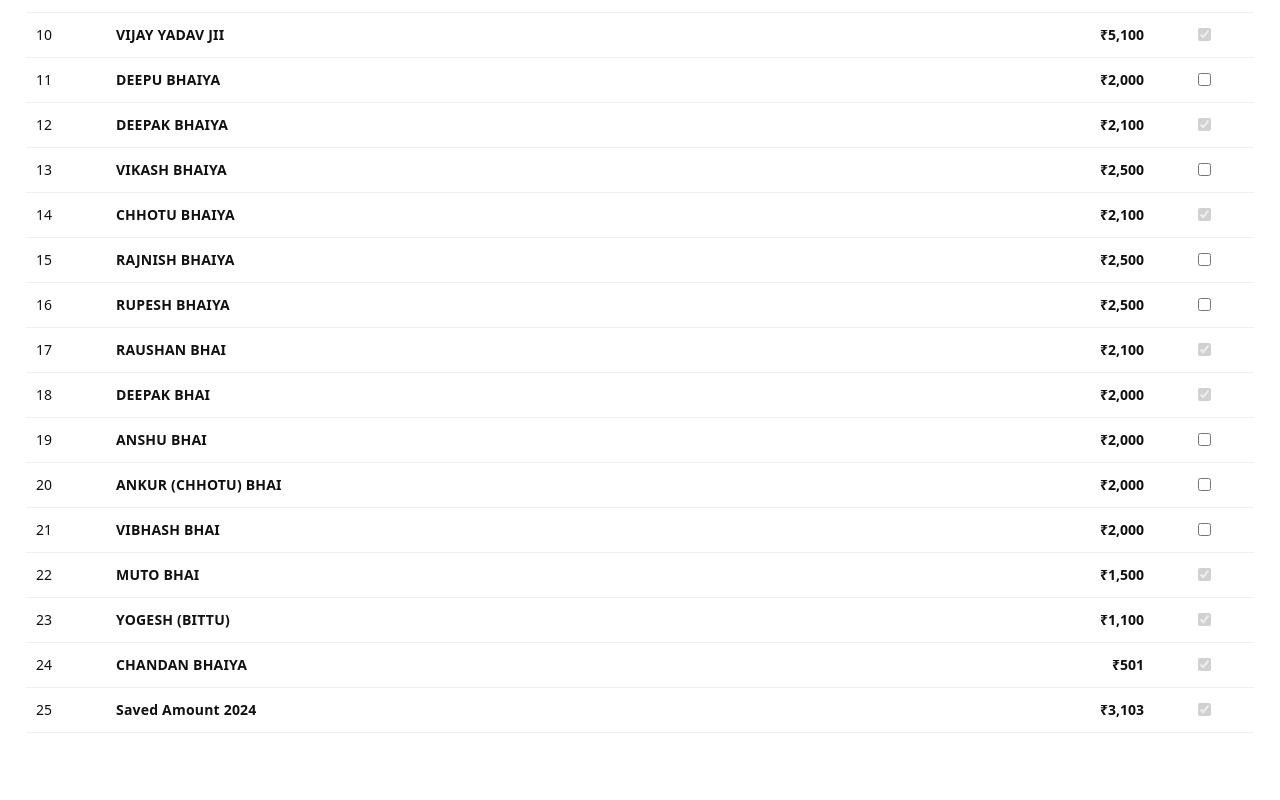
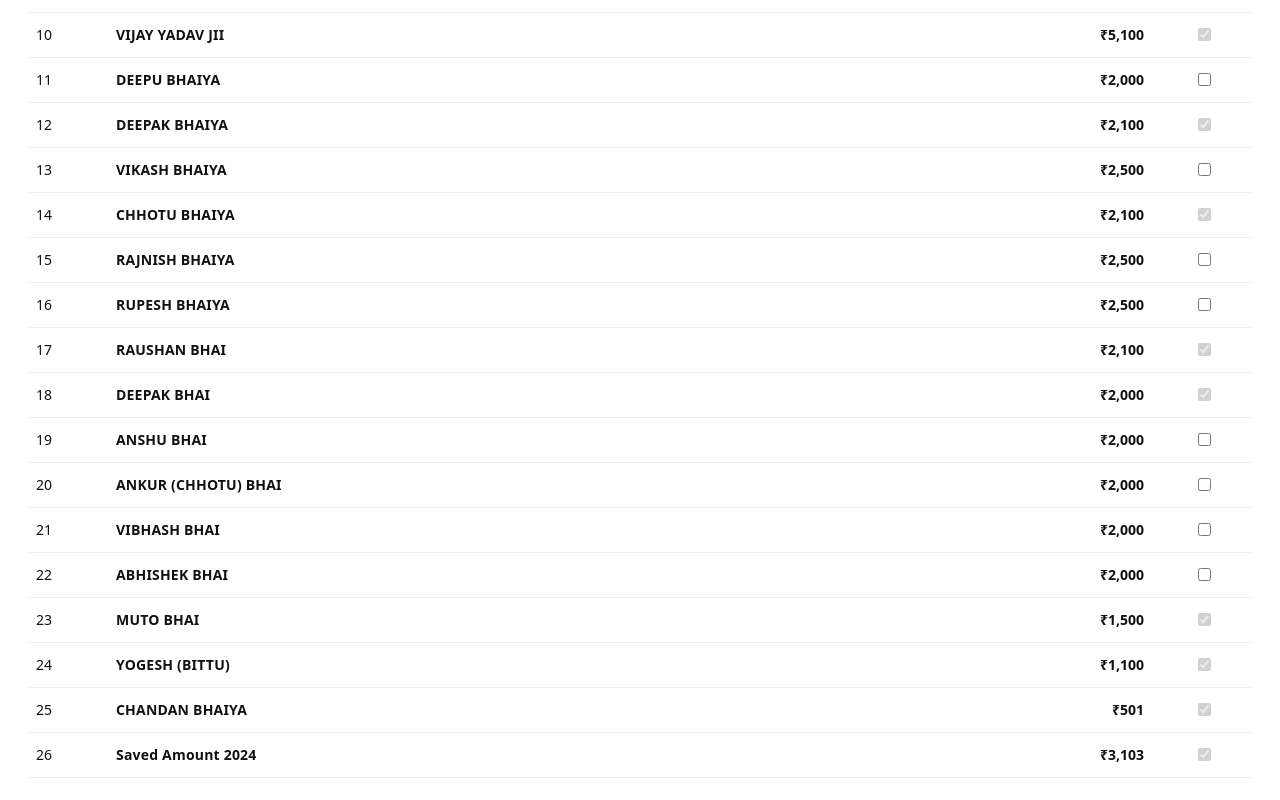
Before and after one commit to kbhaskar9991-dev/Saraswati_puja_contribution_web, a plain HTML site: page index.html in a window 1280 px wide. Shown: the part 1170-1970 px from the top of the page. Before the commit the page ends 1929 px from the top, so only its background shows below. Drawn offline with Linux system fonts and the light colour scheme.

Commit message:
Update index.html

```diff
--- a/index.html
+++ b/index.html
@@ -225,11 +225,13 @@
   { sno: 19, name: "ANSHU BHAI", amount: 2000, paid: false, isHardcodedPaid: false },
   { sno: 20, name: "ANKUR (CHHOTU) BHAI", amount: 2000, paid: false, isHardcodedPaid: false },
   { sno: 21, name: "VIBHASH BHAI", amount: 2000, paid: false, isHardcodedPaid: false },
-  { sno: 22, name: "MUTO BHAI", amount: 1500, paid: true,  isHardcodedPaid: true },
-  { sno: 23, name: "YOGESH (BITTU)", amount: 1100, paid: false, isHardcodedPaid: true },
-  { sno: 24, name: "CHANDAN BHAIYA", amount: 501, paid: false, isHardcodedPaid: true },
+    { sno: 22, name: "ABHISHEK BHAI", amount: 2000, paid: false, isHardcodedPaid: false },
 
-  { sno: 25, name: "Saved Amount 2024", amount: 3103, paid: false, isHardcodedPaid: true },
+  { sno: 23, name: "MUTO BHAI", amount: 1500, paid: true,  isHardcodedPaid: true },
+  { sno: 24, name: "YOGESH (BITTU)", amount: 1100, paid: false, isHardcodedPaid: true },
+  { sno: 25, name: "CHANDAN BHAIYA", amount: 501, paid: false, isHardcodedPaid: true },
+
+  { sno: 26, name: "Saved Amount 2024", amount: 3103, paid: false, isHardcodedPaid: true },
 ];
 
   // Versioned Local Storage
```
